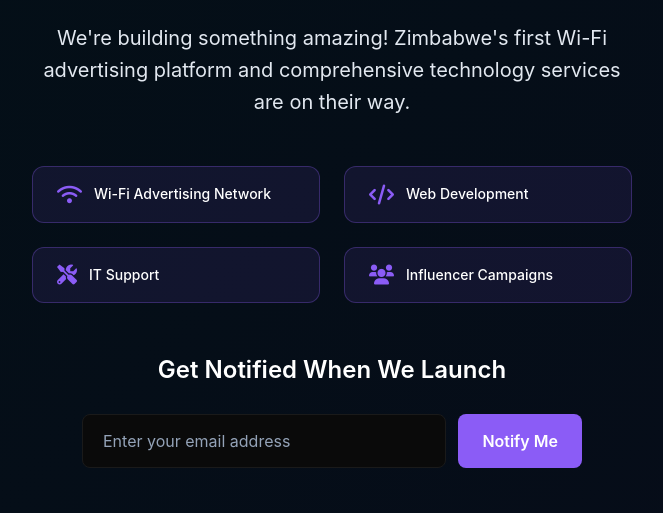
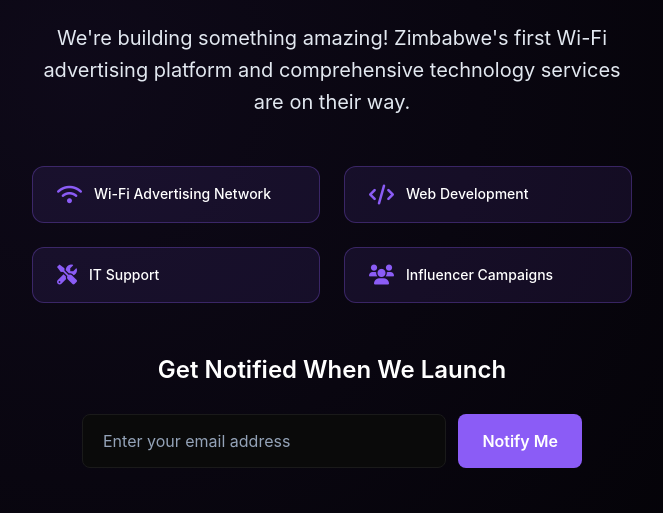
Before and after one commit to ntathu-zw/ntathu-zw.github.io, a plain HTML site: page index.html in a window 1280 px wide. Shown: the part 432-945 px from the top of the page, without its empty margins (308-971 px from the left). Drawn offline with Linux system fonts and the light colour scheme.

```diff
--- a/index.html
+++ b/index.html
@@ -9,10 +9,7 @@
     <meta http-equiv="Referrer-Policy" content="strict-origin-when-cross-origin">
     <link rel="canonical" href="https://ntathu.net/">
     <title>ntathu.net - Coming Soon</title>
-    <link rel="apple-touch-icon" sizes="180x180" href="/apple-touch-icon.png">
-<link rel="icon" type="image/png" sizes="32x32" href="/favicon-32x32.png">
-<link rel="icon" type="image/png" sizes="16x16" href="/favicon-16x16.png">
-<link rel="manifest" href="/site.webmanifest">
+
     <!-- Styles -->
     <link rel="stylesheet" href="styles/coming-soon.css">
 
--- a/styles/coming-soon.css
+++ b/styles/coming-soon.css
@@ -33,34 +33,8 @@
     display: flex;
     flex-direction: column;
     position: relative;
-    overflow: hidden;
-    background: var(--bg-primary);
-}
-
-.coming-soon-container::before {
-    content: '';
-    position: absolute;
-    top: 0;
-    left: 0;
-    width: 100%;
-    height: 100%;
-    background: linear-gradient(-45deg, #8b5cf6, #a855f7, #3b82f6, #06b6d4, #10b981, #f59e0b);
-    background-size: 400% 400%;
-    opacity: 0.1;
-    animation: morphingGradient 15s ease infinite;
-    z-index: 0;
-}
-
-@keyframes morphingGradient {
-    0% {
-        background-position: 0% 50%;
-    }
-    50% {
-        background-position: 100% 50%;
-    }
-    100% {
-        background-position: 0% 50%;
-    }
+    background: radial-gradient(circle at 30% 20%, rgba(139, 92, 246, 0.1) 0%, transparent 50%),
+                radial-gradient(circle at 70% 80%, rgba(168, 85, 247, 0.08) 0%, transparent 50%);
 }
 
 .content {
@@ -73,8 +47,6 @@
     padding: 40px 20px;
     max-width: 800px;
     margin: 0 auto;
-    position: relative;
-    z-index: 1;
 }
 
 .logo {
@@ -291,8 +263,6 @@
     padding: 24px 20px;
     text-align: center;
     border-top: 1px solid var(--border-color);
-    position: relative;
-    z-index: 1;
 }
 
 .footer p {
@@ -304,8 +274,6 @@
     padding: 80px 20px;
     background: var(--bg-secondary);
     border-top: 1px solid var(--border-color);
-    position: relative;
-    z-index: 1;
 }
 
 .services-info-section h3 {
```
